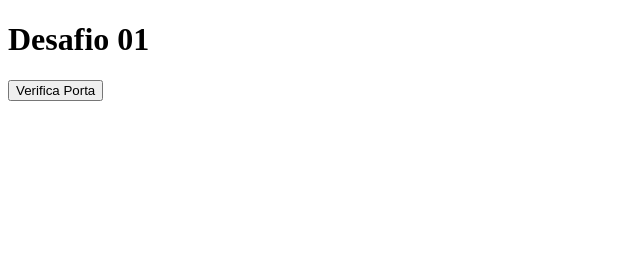
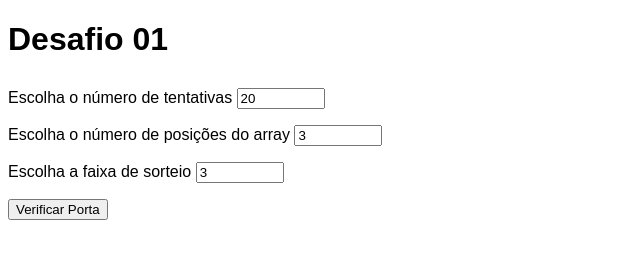
Before and after one commit to rtof83/t.ex-projetos, a plain HTML site: page desafio-01/index.html in a window 1280 px wide. Shown: the whole page, without its empty margins (0-640 px from the left). Drawn offline with Linux system fonts and the light colour scheme.

Commit message:
adding select component

```diff
--- /dev/null
+++ b/desafio-01/css/style.css
@@ -0,0 +1,24 @@
+body {
+  font-family: Arial, Helvetica, sans-serif;
+}
+
+.igual {
+  color: #FF0000;
+}
+
+.anterior {
+  color: green;
+}
+
+.diferente {
+  color: darkgrey;
+}
+
+input {
+  margin: .5rem 0;
+  width: 80px;
+}
+
+button {
+  margin: .5rem 0;
+}
--- a/desafio-01/index.html
+++ b/desafio-01/index.html
@@ -4,20 +4,36 @@
   <meta charset="UTF-8">
   <meta http-equiv="X-UA-Compatible" content="IE=edge">
   <meta name="viewport" content="width=device-width, initial-scale=1.0">
-  <link rel="stylesheet" href="style.css">
+  <link rel="stylesheet" href="css/style.css">
 
   <title>Desafio 01</title>
 </head>
 
 <body>
   <h1>Desafio 01</h1>
-  <button onclick="verificaPorta()">Verifica Porta</button>
+
+  <label>Escolha o número de tentativas</label>
+  <input id="txtTentativas" min=2 value=20 type="number" />
+
+  <br />
+
+  <label>Escolha o número de posições do array</label>
+  <input id="txtPosicoes" min=2 value=3 type="number" />
+
+  <br />
+
+  <label>Escolha a faixa de sorteio</label>
+  <input id="txtSorteio" min=2 value=3 type="number" />
+
+  <br />
+
+  <button onclick="verificaPorta()">Verificar Porta</button>
+
   <h3><div id="arr"></div></h3>
   <h3><div id="message"></div></h3>
-  <!-- <h5><div id="result"></div></h5> -->
   <h3 id="result"></h3>
 </body>
 
-<script src="script.js"></script>
+<script src="js/fase-03.js"></script>
 
 </html>
--- a/desafio-01/script.js
+++ b/desafio-01/js/fase-03.js
@@ -1,13 +1,17 @@
 const verificaPorta = () => {
-  const numSorteio = 3;
-  const tamanhoArray = 3;
-  const numTentativas = 20;
+  const numSorteio = document.getElementById('txtSorteio').value;
+  const tamanhoArray = document.getElementById('txtPosicoes').value;
+  const numTentativas = document.getElementById('txtTentativas').value;
 
   let arr = [];
   let prevArr = [];
   let porta = [];
   let cont = 0;
   let lista = '';
+
+  // valida valores
+  if (numSorteio < 2 || tamanhoArray < 2 || numTentativas < 2)
+    return alert('O valor dos campos deve ser maior que 2!');
 
   document.getElementById('result').innerHTML = 'aguarde...';
   document.getElementById('arr').innerHTML = '';
@@ -43,13 +47,10 @@ const verificaPorta = () => {
   };
 
   porta.forEach((item, index) => {
-    document.getElementById('arr').innerHTML += `Porta ${index+1} aberta na tentativa de nº ${item}!<br />`;
-    if (index === 2) document.getElementById('arr').innerHTML += 'Jogo finalizado!';
+    document.getElementById('arr').innerHTML += `Porta ${index+1} aberta na tentativa nº ${item}!<br />`;
   });
+  porta.length > 2 ? document.getElementById('arr').innerHTML += 'Jogo finalizado!' : document.getElementById('arr').innerHTML += 'Tente novamente!';
 
-//   if porta.length === 3 &&
-
-  document.getElementById('message').innerHTML = `Em ${numTentativas} tentativas, ocorreram ${cont} combinações iguais!`;
-
+  document.getElementById('message').innerHTML = `Em ${numTentativas} tentativas, ${cont === 1 ? `ocorreu ${cont} combinação` : `ocorreram ${cont} combinações`}!`;
   document.getElementById('result').innerHTML = lista;
 };
--- a/desafio-01/style.css
+++ /dev/null
@@ -1,11 +0,0 @@
-.igual {
-  color: #FF0000;
-}
-
-.anterior {
-  color: green;
-}
-
-.diferente {
-  color: darkgrey;
-}
```
Also changed, not shown: desafio-01/js/fase-01.js (added, +10 -0 lines), desafio-01/js/fase-02.js (added, +17 -0 lines).
